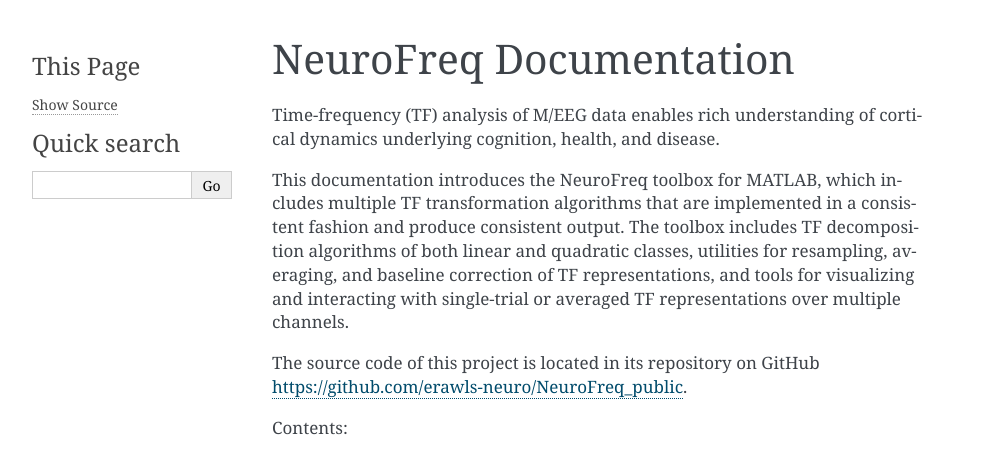
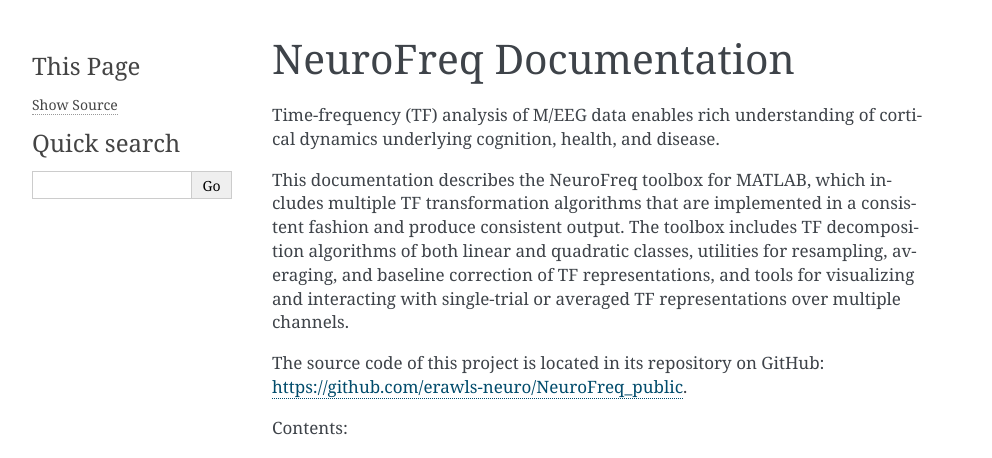
Before and after one commit to erawls-neuro/NeuroFreq_public, a Sphinx documentation site: the page built from docs/index.rst, in a window 1280 px wide. Shown: the top 458 px of the page, without its empty margins (148-1140 px from the left). Built offline with Sphinx 7.4.7, drawn with Linux system fonts in a browser that asks for light colours; pages that are not in the unit, such as notebooks, are missing from menus.

Commit message:
adding docs

```diff
--- a/docs/conf.py
+++ b/docs/conf.py
@@ -31,7 +31,10 @@
 # extensions coming with Sphinx (named 'sphinx.ext.*') or your custom
 # ones.
 extensions = [
+    'sphinx.ext.mathjax',
+    'sphinx.highlighting',
 ]
+
 
 # Add any paths that contain templates here, relative to this directory.
 templates_path = ['_templates']
--- a/docs/index.rst
+++ b/docs/index.rst
@@ -4,9 +4,9 @@
 
 Time-frequency (TF) analysis of M/EEG data enables rich understanding of cortical dynamics underlying cognition, health, and disease.
 
-This documentation introduces the NeuroFreq toolbox for MATLAB, which includes multiple TF transformation algorithms that are implemented in a consistent fashion and produce consistent output. The toolbox includes TF decomposition algorithms of both linear and quadratic classes, utilities for resampling, averaging, and baseline correction of TF representations, and tools for visualizing and interacting with single-trial or averaged TF representations over multiple channels.
+This documentation describes the NeuroFreq toolbox for MATLAB, which includes multiple TF transformation algorithms that are implemented in a consistent fashion and produce consistent output. The toolbox includes TF decomposition algorithms of both linear and quadratic classes, utilities for resampling, averaging, and baseline correction of TF representations, and tools for visualizing and interacting with single-trial or averaged TF representations over multiple channels.
 
-The source code of this project is located in its repository on GitHub https://github.com/erawls-neuro/NeuroFreq_public.
+The source code of this project is located in its repository on GitHub: https://github.com/erawls-neuro/NeuroFreq_public.
 
 
 .. toctree::
--- a/docs/transforms/index.rst
+++ b/docs/transforms/index.rst
@@ -9,7 +9,7 @@
 Quadratic time-frequency methods can provide high-resolution information in both time and frequency simultaneously, making them particularly suited for complex signals that exhibit rapid and non-stationary changes in frequency content. However, this comes at the cost of increased computational complexity and cross-term interference, which can result in time-frequency representations that are more challenging to interpret.
 
 .. toctree::
-   :maxdepth: 3
+   :maxdepth: 2
    :caption: Contents:
 
    nf_stft/index
```
Also changed, not shown: 3 other files.
